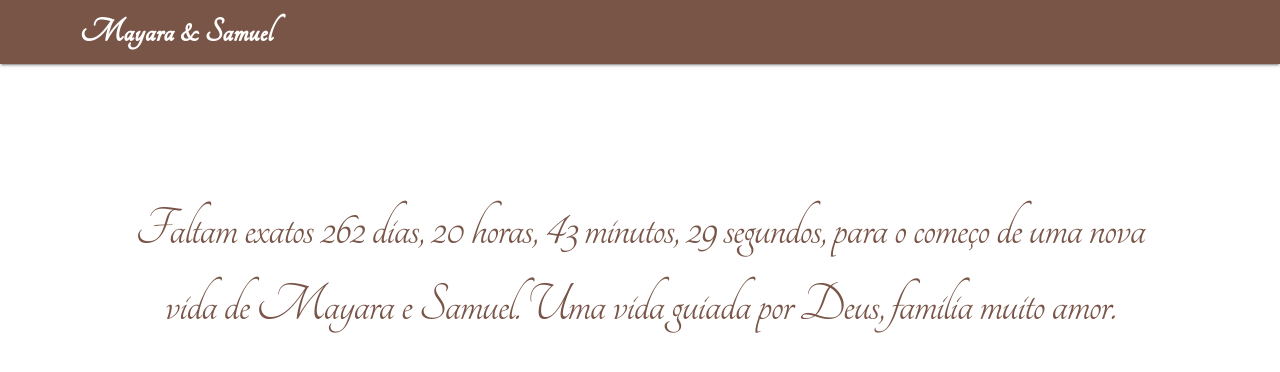
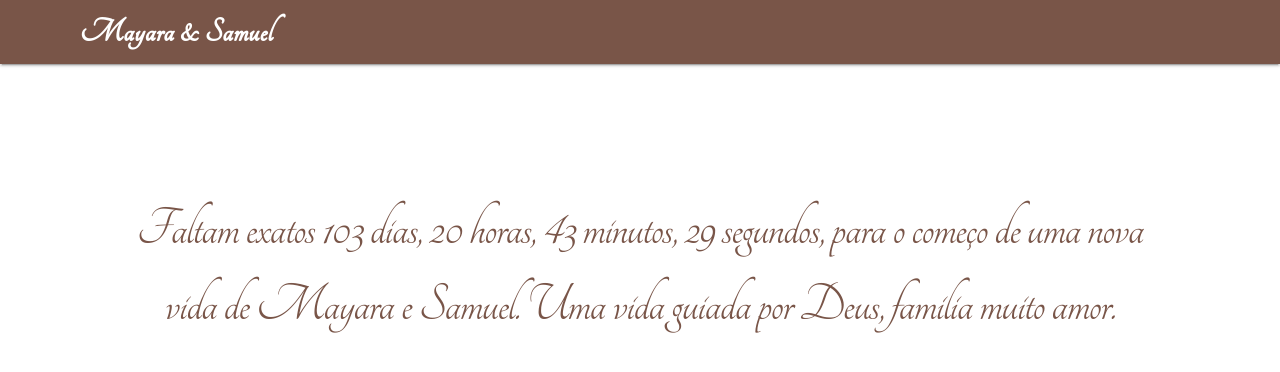
Before and after one commit to sbvorpagel/sayra, a Vue app: page / in a window 1280 px wide. Shown: the top 372 px of the page. Built offline with nearby package versions, Linux system fonts and the light colour scheme; what vue-resource, vuefire would draw is missing.

Commit message:
Correção na data.

```diff
--- a/src/components/Home.vue
+++ b/src/components/Home.vue
@@ -2,7 +2,7 @@
   <div class="Home">
     <h1>
         Faltam exatos
-        {{ days ? days === 1 ? `${days*-1} dia,` : `${days*-1} dias,` : ''}}
+        {{ days ? days === 1 ? `${days*-1} dia,` : `${days} dias,` : ''}}
         {{ hours ? hours === 1 ? `${hours} hora,` : `${hours} horas,` : ''}}
         {{ minutes ? horas === 1 ? `${minutes} minuto,` : `${minutes} minutos,` : ''}}
         {{ seconds ? seconds === 1 ? `${seconds} segundo,` : `${seconds} segundos,` : ''}}
@@ -26,7 +26,7 @@ export default {
   },
   methods: {
     time() {
-      const day = new Date('2017', '00', '20', '20');
+      const day = new Date('2018', '00', '20', '20');
       const today = new Date();
       this.seconds = Math.floor((day - (today)) / 1000);
       this.minutes = Math.floor(this.seconds / 60);
```
